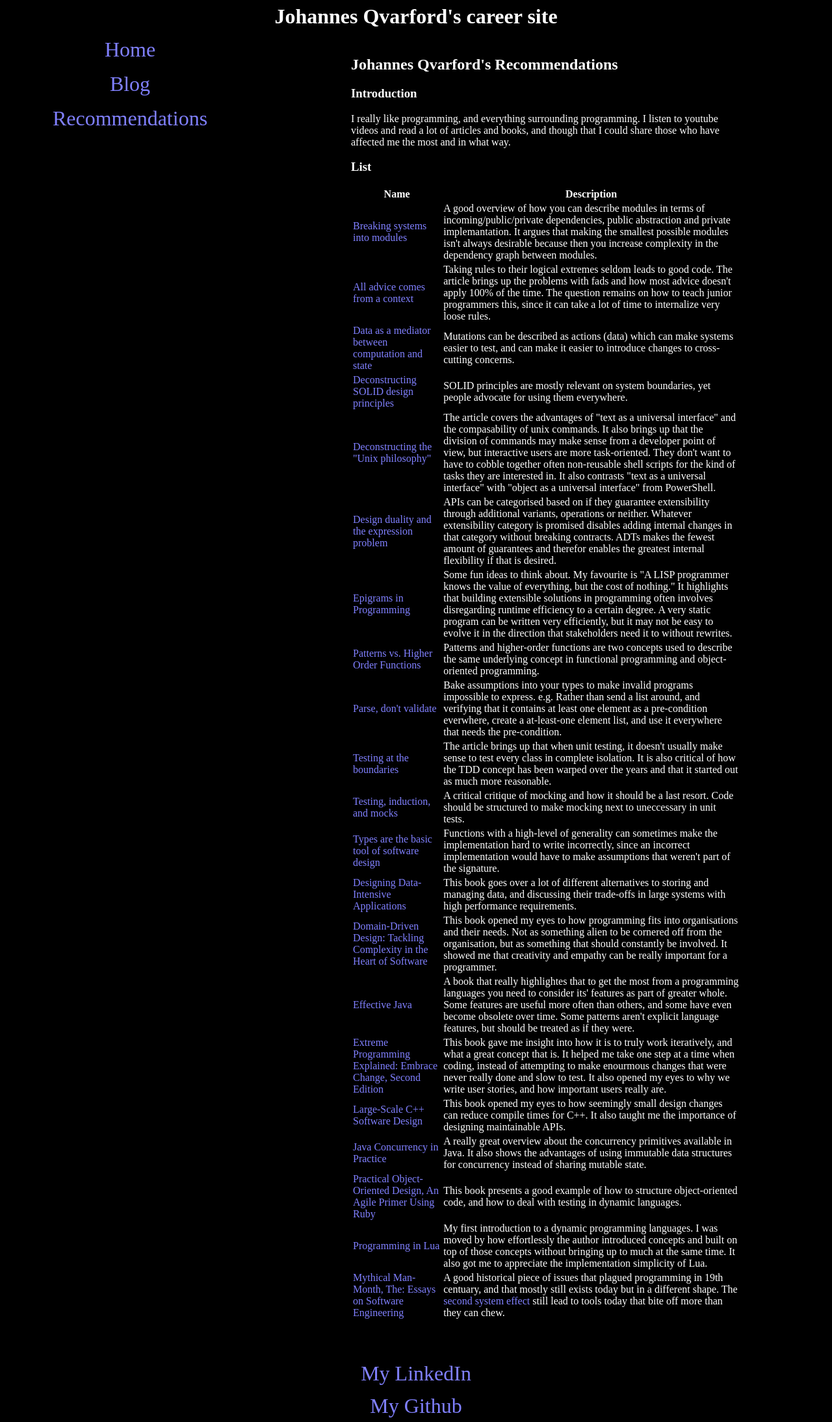
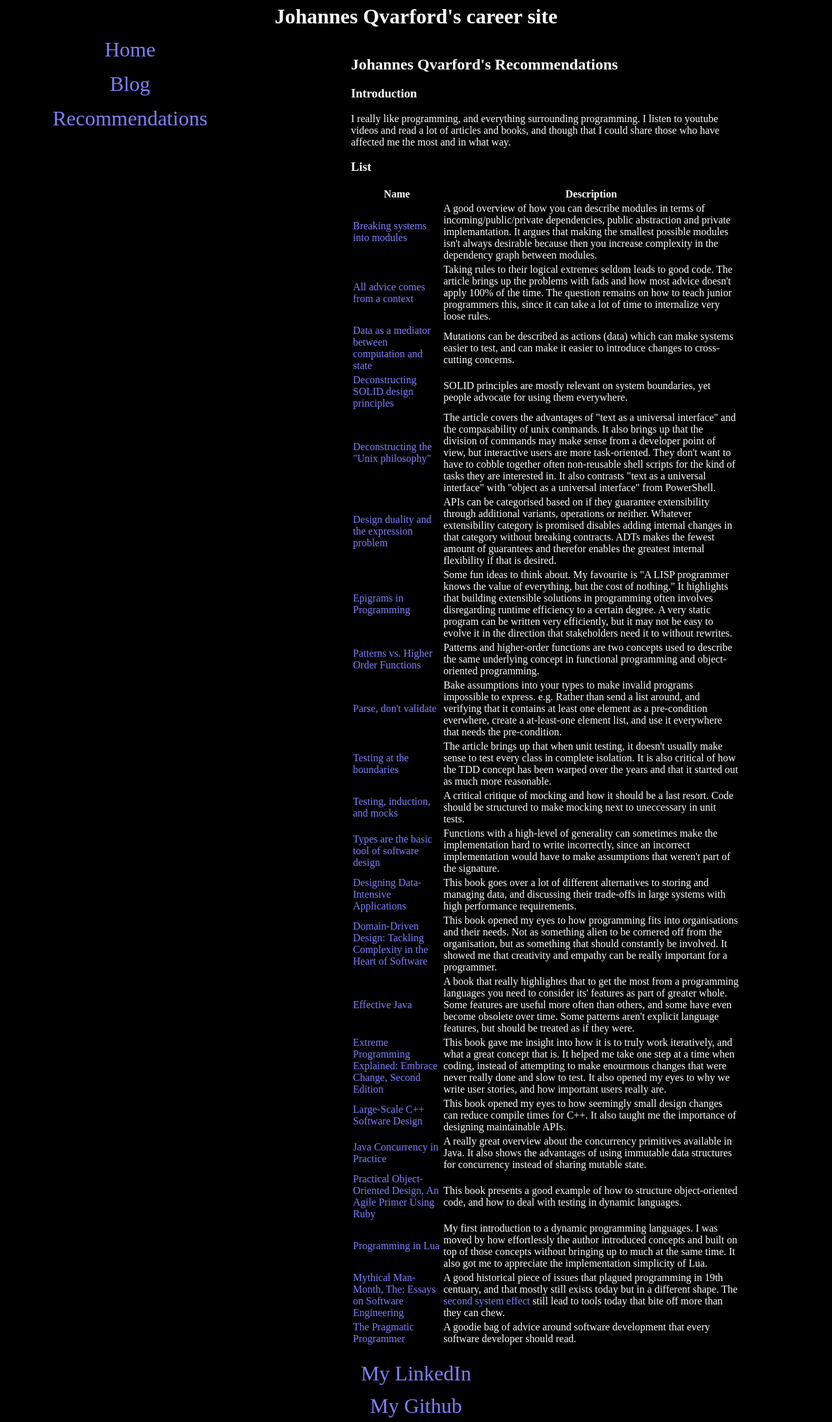
Before and after one commit to johannes-qvarford/johannes-qvarford.github.io, a Jekyll site: the page built from recommendations/index.html, in a window 1280 px wide. Shown: the whole page at 65% size. Built offline with Jekyll 4.4.1, drawn with Linux system fonts in a browser that asks for light colours.

Commit message:
The Pragmatic Programmer

```diff
--- a/recommendations/index.html
+++ b/recommendations/index.html
@@ -117,6 +117,10 @@ recommendations:
     review: |
       A good historical piece of issues that plagued programming in 19th centuary, and that mostly still exists today but in a different shape.
       The <a href="https://en.wikipedia.org/wiki/Second-system_effect">second system effect</a> still lead to tools today that bite off more than they can chew.
+  - name: The Pragmatic Programmer
+    link: https://pragprog.com/titles/tpp20/the-pragmatic-programmer-20th-anniversary-edition/
+    review: |
+      A goodie bag of advice around software development that every software developer should read.
 ---
 <!--
   - name: T
@@ -126,7 +130,6 @@ recommendations:
 -->
 <!--
   TODO:
-https://pragprog.com/titles/tpp20/the-pragmatic-programmer-20th-anniversary-edition/
 https://sandimetz.com/99bottles
 
 https://www.youtube.com/watch?v=r8mtXJh3hzM
```
